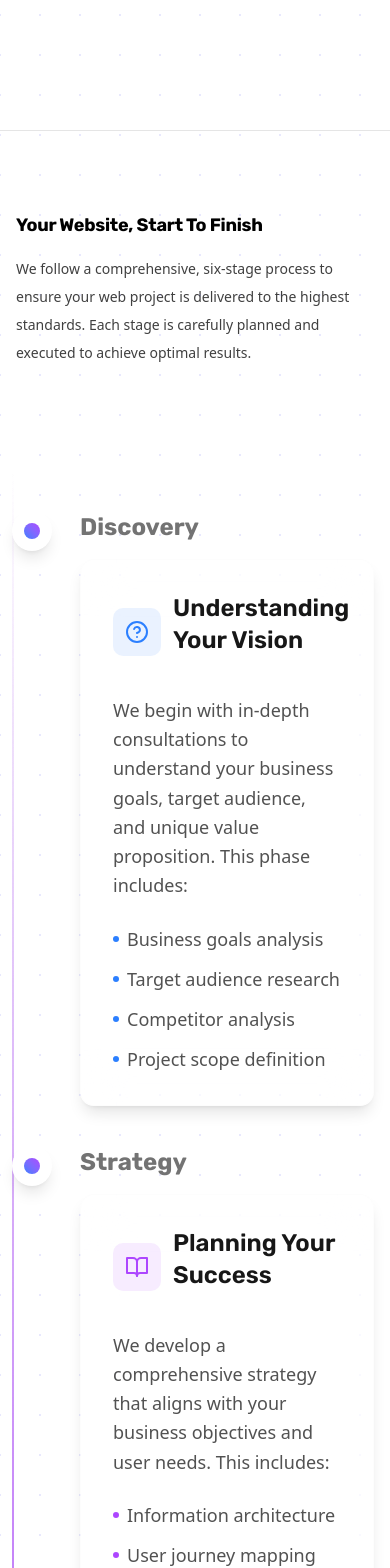
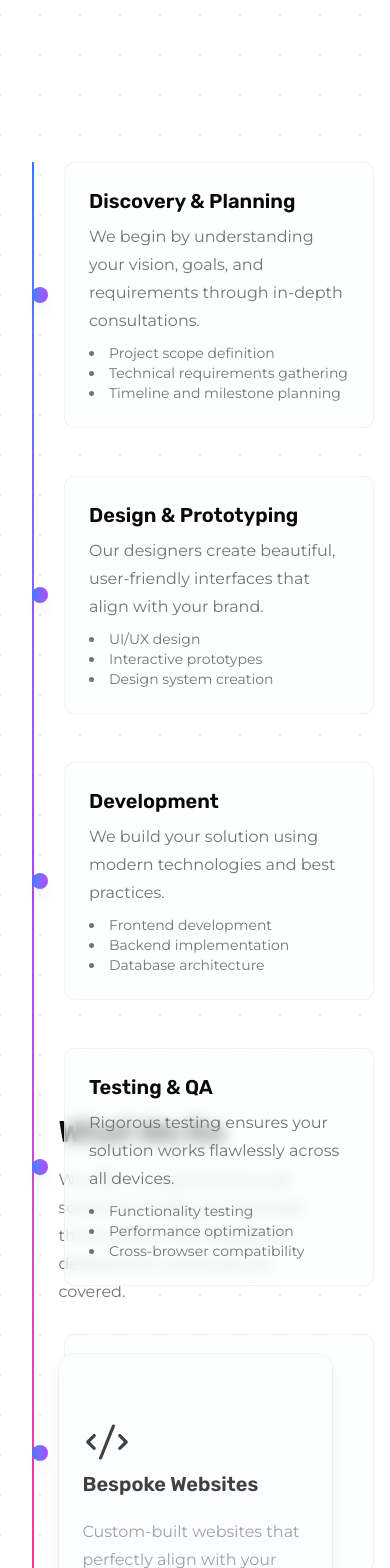
Before and after one commit to HY-HY1/risque, a Next.js app: page / in a window 390 px wide. Shown: the part 5140-6708 px from the top of the page. Built offline with nearby package versions, Linux system fonts and the light colour scheme.

Commit message:
Fixing Vercel Errors

```diff
--- a/app/(home)/_components/timeline.tsx
+++ b/app/(home)/_components/timeline.tsx
@@ -1,155 +1,139 @@
-import Image from "next/image";
-import React from "react";
-import { Timeline } from "@/components/ui/timeline";
+"use client";
+
+import { motion } from "framer-motion";
+import { ReactElement } from "react";
+
+interface TimelineItemData {
+  title: string;
+  content: ReactElement;
+}
+
+interface TimelineProps {
+  data: TimelineItemData[];
+}
+
+function Timeline({ data }: TimelineProps) {
+  return (
+    <div className="w-full max-w-6xl mx-auto px-4 py-8">
+      <div className="relative">
+        {/* Vertical line */}
+        <div className="absolute left-4 md:left-1/2 transform md:-translate-x-1/2 h-full w-0.5 bg-gradient-to-b from-blue-500 via-purple-500 to-pink-500"></div>
+
+        {/* Timeline items */}
+        <div className="space-y-12">
+          {data.map((item, index) => (
+            <motion.div
+              key={index}
+              initial={{ opacity: 0, y: 20 }}
+              whileInView={{ opacity: 1, y: 0 }}
+              viewport={{ once: true }}
+              transition={{ duration: 0.5, delay: index * 0.2 }}
+              className={`relative flex items-center ${
+                index % 2 === 0 ? 'md:flex-row' : 'md:flex-row-reverse'
+              }`}
+            >
+              {/* Dot */}
+              <div className="absolute left-4 md:left-1/2 transform md:-translate-x-1/2 w-4 h-4 rounded-full bg-gradient-to-r from-blue-500 to-purple-500 shadow-lg"></div>
+
+              {/* Content */}
+              <div className={`ml-12 md:ml-0 md:w-1/2 ${
+                index % 2 === 0 ? 'md:pr-8' : 'md:pl-8'
+              }`}>
+                <div className="bg-card/50 backdrop-blur-sm p-6 rounded-lg border border-border/50">
+                  <h3 className="text-xl font-semibold mb-2">{item.title}</h3>
+                  {item.content}
+                </div>
+              </div>
+            </motion.div>
+          ))}
+        </div>
+      </div>
+    </div>
+  );
+}
 
 export function TimelineSection() {
   const data = [
     {
-      title: "2024",
+      title: "Discovery & Planning",
       content: (
-        <div>
-          <p className="text-neutral-800 dark:text-neutral-200 text-xs md:text-sm font-normal mb-8">
-            Built and launched Aceternity UI and Aceternity UI Pro from scratch
+        <div className="space-y-2">
+          <p className="text-muted-foreground">
+            We begin by understanding your vision, goals, and requirements through in-depth consultations.
           </p>
-          <div className="grid grid-cols-2 gap-4">
-            <Image
-              src="https://assets.aceternity.com/templates/startup-1.webp"
-              alt="startup template"
-              width={500}
-              height={500}
-              className="rounded-lg object-cover h-20 md:h-44 lg:h-60 w-full shadow-[0_0_24px_rgba(34,_42,_53,_0.06),_0_1px_1px_rgba(0,_0,_0,_0.05),_0_0_0_1px_rgba(34,_42,_53,_0.04),_0_0_4px_rgba(34,_42,_53,_0.08),_0_16px_68px_rgba(47,_48,_55,_0.05),_0_1px_0_rgba(255,_255,_255,_0.1)_inset]"
-            />
-            <Image
-              src="https://assets.aceternity.com/templates/startup-2.webp"
-              alt="startup template"
-              width={500}
-              height={500}
-              className="rounded-lg object-cover h-20 md:h-44 lg:h-60 w-full shadow-[0_0_24px_rgba(34,_42,_53,_0.06),_0_1px_1px_rgba(0,_0,_0,_0.05),_0_0_0_1px_rgba(34,_42,_53,_0.04),_0_0_4px_rgba(34,_42,_53,_0.08),_0_16px_68px_rgba(47,_48,_55,_0.05),_0_1px_0_rgba(255,_255,_255,_0.1)_inset]"
-            />
-            <Image
-              src="https://assets.aceternity.com/templates/startup-3.webp"
-              alt="startup template"
-              width={500}
-              height={500}
-              className="rounded-lg object-cover h-20 md:h-44 lg:h-60 w-full shadow-[0_0_24px_rgba(34,_42,_53,_0.06),_0_1px_1px_rgba(0,_0,_0,_0.05),_0_0_0_1px_rgba(34,_42,_53,_0.04),_0_0_4px_rgba(34,_42,_53,_0.08),_0_16px_68px_rgba(47,_48,_55,_0.05),_0_1px_0_rgba(255,_255,_255,_0.1)_inset]"
-            />
-            <Image
-              src="https://assets.aceternity.com/templates/startup-4.webp"
-              alt="startup template"
-              width={500}
-              height={500}
-              className="rounded-lg object-cover h-20 md:h-44 lg:h-60 w-full shadow-[0_0_24px_rgba(34,_42,_53,_0.06),_0_1px_1px_rgba(0,_0,_0,_0.05),_0_0_0_1px_rgba(34,_42,_53,_0.04),_0_0_4px_rgba(34,_42,_53,_0.08),_0_16px_68px_rgba(47,_48,_55,_0.05),_0_1px_0_rgba(255,_255,_255,_0.1)_inset]"
-            />
-          </div>
+          <ul className="list-disc list-inside text-sm text-muted-foreground">
+            <li>Project scope definition</li>
+            <li>Technical requirements gathering</li>
+            <li>Timeline and milestone planning</li>
+          </ul>
         </div>
       ),
     },
     {
-      title: "Early 2023",
+      title: "Design & Prototyping",
       content: (
-        <div>
-          <p className="text-neutral-800 dark:text-neutral-200 text-xs md:text-sm font-normal mb-8">
-            I usually run out of copy, but when I see content this big, I try to
-            integrate lorem ipsum.
+        <div className="space-y-2">
+          <p className="text-muted-foreground">
+            Our designers create beautiful, user-friendly interfaces that align with your brand.
           </p>
-          <p className="text-neutral-800 dark:text-neutral-200 text-xs md:text-sm font-normal mb-8">
-            Lorem ipsum is for people who are too lazy to write copy. But we are
-            not. Here are some more example of beautiful designs I built.
-          </p>
-          <div className="grid grid-cols-2 gap-4">
-            <Image
-              src="https://assets.aceternity.com/pro/hero-sections.png"
-              alt="hero template"
-              width={500}
-              height={500}
-              className="rounded-lg object-cover h-20 md:h-44 lg:h-60 w-full shadow-[0_0_24px_rgba(34,_42,_53,_0.06),_0_1px_1px_rgba(0,_0,_0,_0.05),_0_0_0_1px_rgba(34,_42,_53,_0.04),_0_0_4px_rgba(34,_42,_53,_0.08),_0_16px_68px_rgba(47,_48,_55,_0.05),_0_1px_0_rgba(255,_255,_255,_0.1)_inset]"
-            />
-            <Image
-              src="https://assets.aceternity.com/features-section.png"
-              alt="feature template"
-              width={500}
-              height={500}
-              className="rounded-lg object-cover h-20 md:h-44 lg:h-60 w-full shadow-[0_0_24px_rgba(34,_42,_53,_0.06),_0_1px_1px_rgba(0,_0,_0,_0.05),_0_0_0_1px_rgba(34,_42,_53,_0.04),_0_0_4px_rgba(34,_42,_53,_0.08),_0_16px_68px_rgba(47,_48,_55,_0.05),_0_1px_0_rgba(255,_255,_255,_0.1)_inset]"
-            />
-            <Image
-              src="https://assets.aceternity.com/pro/bento-grids.png"
-              alt="bento template"
-              width={500}
-              height={500}
-              className="rounded-lg object-cover h-20 md:h-44 lg:h-60 w-full shadow-[0_0_24px_rgba(34,_42,_53,_0.06),_0_1px_1px_rgba(0,_0,_0,_0.05),_0_0_0_1px_rgba(34,_42,_53,_0.04),_0_0_4px_rgba(34,_42,_53,_0.08),_0_16px_68px_rgba(47,_48,_55,_0.05),_0_1px_0_rgba(255,_255,_255,_0.1)_inset]"
-            />
-            <Image
-              src="https://assets.aceternity.com/cards.png"
-              alt="cards template"
-              width={500}
-              height={500}
-              className="rounded-lg object-cover h-20 md:h-44 lg:h-60 w-full shadow-[0_0_24px_rgba(34,_42,_53,_0.06),_0_1px_1px_rgba(0,_0,_0,_0.05),_0_0_0_1px_rgba(34,_42,_53,_0.04),_0_0_4px_rgba(34,_42,_53,_0.08),_0_16px_68px_rgba(47,_48,_55,_0.05),_0_1px_0_rgba(255,_255,_255,_0.1)_inset]"
-            />
-          </div>
+          <ul className="list-disc list-inside text-sm text-muted-foreground">
+            <li>UI/UX design</li>
+            <li>Interactive prototypes</li>
+            <li>Design system creation</li>
+          </ul>
         </div>
       ),
     },
     {
-      title: "Changelog",
+      title: "Development",
       content: (
-        <div>
-          <p className="text-neutral-800 dark:text-neutral-200 text-xs md:text-sm font-normal mb-4">
-            Deployed 5 new components on Aceternity today
+        <div className="space-y-2">
+          <p className="text-muted-foreground">
+            We build your solution using modern technologies and best practices.
           </p>
-          <div className="mb-8">
-            <div className="flex gap-2 items-center text-neutral-700 dark:text-neutral-300 text-xs md:text-sm">
-              ✅ Card grid component
-            </div>
-            <div className="flex gap-2 items-center text-neutral-700 dark:text-neutral-300 text-xs md:text-sm">
-              ✅ Startup template Aceternity
-            </div>
-            <div className="flex gap-2 items-center text-neutral-700 dark:text-neutral-300 text-xs md:text-sm">
-              ✅ Random file upload lol
-            </div>
-            <div className="flex gap-2 items-center text-neutral-700 dark:text-neutral-300 text-xs md:text-sm">
-              ✅ Himesh Reshammiya Music CD
-            </div>
-            <div className="flex gap-2 items-center text-neutral-700 dark:text-neutral-300 text-xs md:text-sm">
-              ✅ Salman Bhai Fan Club registrations open
-            </div>
-          </div>
-          <div className="grid grid-cols-2 gap-4">
-            <Image
-              src="https://assets.aceternity.com/pro/hero-sections.png"
-              alt="hero template"
-              width={500}
-              height={500}
-              className="rounded-lg object-cover h-20 md:h-44 lg:h-60 w-full shadow-[0_0_24px_rgba(34,_42,_53,_0.06),_0_1px_1px_rgba(0,_0,_0,_0.05),_0_0_0_1px_rgba(34,_42,_53,_0.04),_0_0_4px_rgba(34,_42,_53,_0.08),_0_16px_68px_rgba(47,_48,_55,_0.05),_0_1px_0_rgba(255,_255,_255,_0.1)_inset]"
-            />
-            <Image
-              src="https://assets.aceternity.com/features-section.png"
-              alt="feature template"
-              width={500}
-              height={500}
-              className="rounded-lg object-cover h-20 md:h-44 lg:h-60 w-full shadow-[0_0_24px_rgba(34,_42,_53,_0.06),_0_1px_1px_rgba(0,_0,_0,_0.05),_0_0_0_1px_rgba(34,_42,_53,_0.04),_0_0_4px_rgba(34,_42,_53,_0.08),_0_16px_68px_rgba(47,_48,_55,_0.05),_0_1px_0_rgba(255,_255,_255,_0.1)_inset]"
-            />
-            <Image
-              src="https://assets.aceternity.com/pro/bento-grids.png"
-              alt="bento template"
-              width={500}
-              height={500}
-              className="rounded-lg object-cover h-20 md:h-44 lg:h-60 w-full shadow-[0_0_24px_rgba(34,_42,_53,_0.06),_0_1px_1px_rgba(0,_0,_0,_0.05),_0_0_0_1px_rgba(34,_42,_53,_0.04),_0_0_4px_rgba(34,_42,_53,_0.08),_0_16px_68px_rgba(47,_48,_55,_0.05),_0_1px_0_rgba(255,_255,_255,_0.1)_inset]"
-            />
-            <Image
-              src="https://assets.aceternity.com/cards.png"
-              alt="cards template"
-              width={500}
-              height={500}
-              className="rounded-lg object-cover h-20 md:h-44 lg:h-60 w-full shadow-[0_0_24px_rgba(34,_42,_53,_0.06),_0_1px_1px_rgba(0,_0,_0,_0.05),_0_0_0_1px_rgba(34,_42,_53,_0.04),_0_0_4px_rgba(34,_42,_53,_0.08),_0_16px_68px_rgba(47,_48,_55,_0.05),_0_1px_0_rgba(255,_255,_255,_0.1)_inset]"
-            />
-          </div>
+          <ul className="list-disc list-inside text-sm text-muted-foreground">
+            <li>Frontend development</li>
+            <li>Backend implementation</li>
+            <li>Database architecture</li>
+          </ul>
+        </div>
+      ),
+    },
+    {
+      title: "Testing & QA",
+      content: (
+        <div className="space-y-2">
+          <p className="text-muted-foreground">
+            Rigorous testing ensures your solution works flawlessly across all devices.
+          </p>
+          <ul className="list-disc list-inside text-sm text-muted-foreground">
+            <li>Functionality testing</li>
+            <li>Performance optimization</li>
+            <li>Cross-browser compatibility</li>
+          </ul>
+        </div>
+      ),
+    },
+    {
+      title: "Launch & Support",
+      content: (
+        <div className="space-y-2">
+          <p className="text-muted-foreground">
+            We ensure a smooth launch and provide ongoing support for your solution.
+          </p>
+          <ul className="list-disc list-inside text-sm text-muted-foreground">
+            <li>Deployment assistance</li>
+            <li>Performance monitoring</li>
+            <li>Maintenance and updates</li>
+          </ul>
         </div>
       ),
     },
   ];
+
   return (
     <div className="min-h-screen w-full">
-      <div className=" w-full">
+      <div className="w-full">
         <Timeline data={data} />
       </div>
     </div>
```
